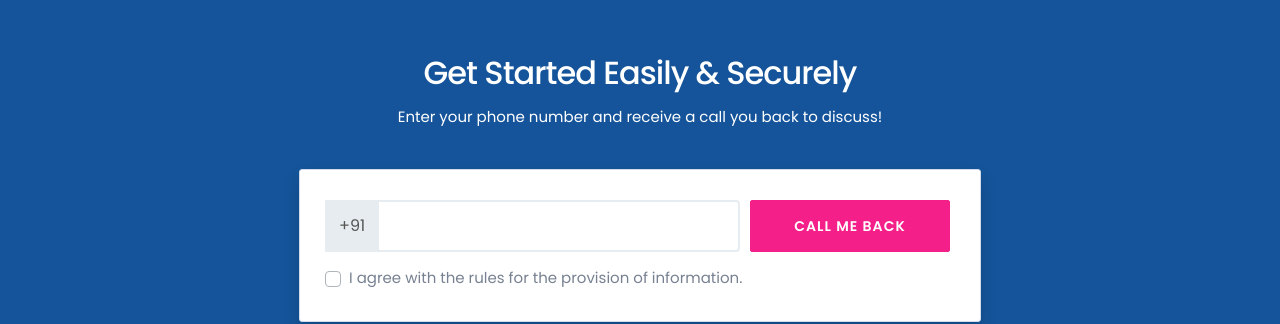
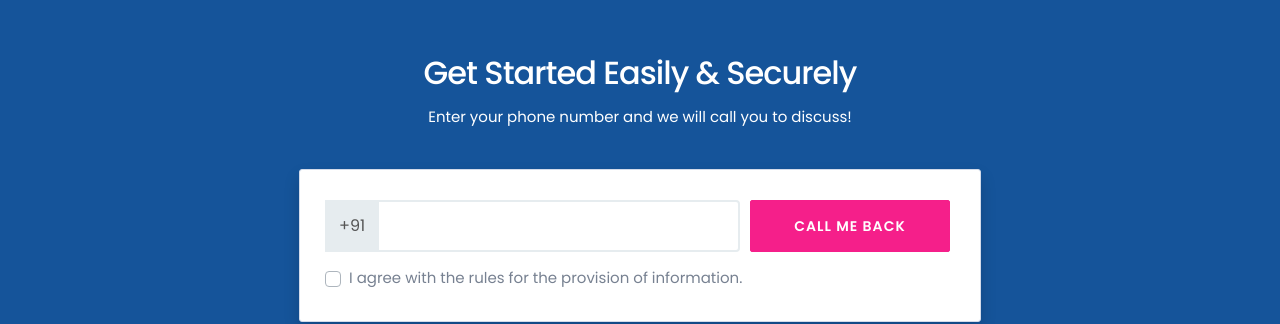
Before and after one commit to jaswinder-singh/creditme, a Jekyll site: the page built from index.html, in a window 1280 px wide and 900 px high, scrolled down 1710 px. Shown: the part 154-478 px from the top of the window. Built offline with Jekyll 4.4.1, drawn with Linux system fonts in a browser that asks for light colours; nearby versions of some CDN libraries.

Commit message:
Update index.html

```diff
--- a/index.html
+++ b/index.html
@@ -230,7 +230,7 @@ keywords: Home Loan, Personal Loan, Business Loan, Loan Against Property, Used C
                 <div class="col-lg-12 col-md-12 col-12">
                     <div class="text-center no-select mb40">
                         <h1 class="text-white">Get Started Easily & Securely</h1>
-                        <p class="text-white">Enter your phone number and receive a call you back to discuss!</p>
+                        <p class="text-white">Enter your phone number and we will call you to discuss!</p>
                     </div>
                 </div>
             </div>
```
